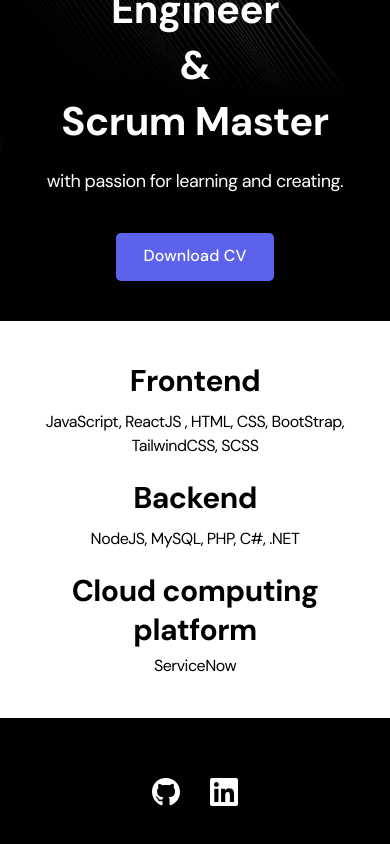
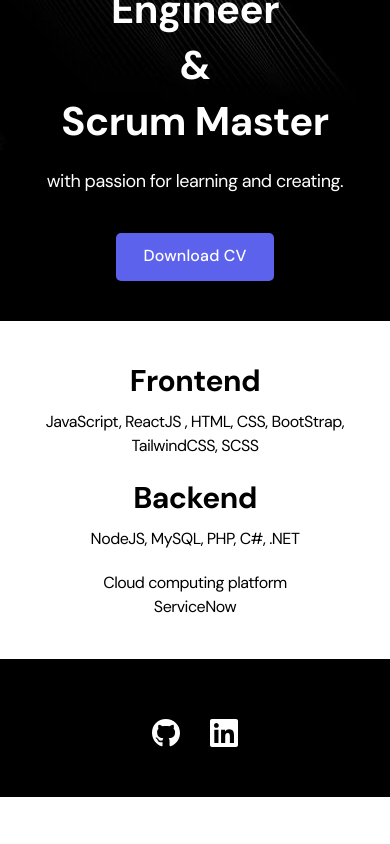
Before and after one commit to KrasnovsD98/portfolio, a React (Create React App) app: page / in a window 390 px wide. Shown: the part 593-1437 px from the top of the page. After the commit the page ends 1390 px from the top, so only its background shows below. Built offline with nearby package versions, Linux system fonts and the light colour scheme.

Commit message:
Add files via upload

```diff
--- a/src/styles/main.css
+++ b/src/styles/main.css
@@ -100,18 +100,6 @@ body {
 	font-weight: 700;
 	line-height: 1.3;
 }
-
-.title-3 {
-	margin-bottom: 10px;
-
-	font-size: 40px;
-	font-weight: 700;
-	line-height: 1.3;
-}
-
-
-
-
 
 /* Btn */
 
@@ -275,12 +263,6 @@ body {
 		font-size: 30px;
 	}
 
-	.title-3 {
-		margin-bottom: 5px;
-		font-size: 30px;
-	}
-
-
 	/* Projects */
 
 	.project__title {
```
